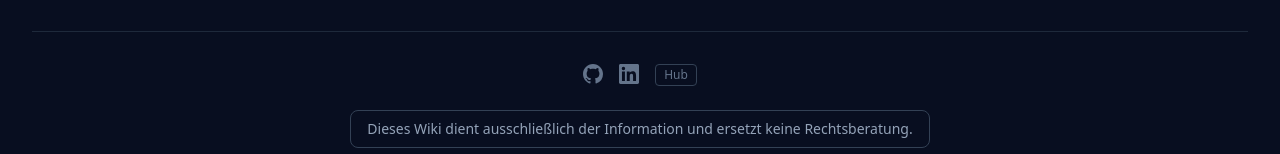
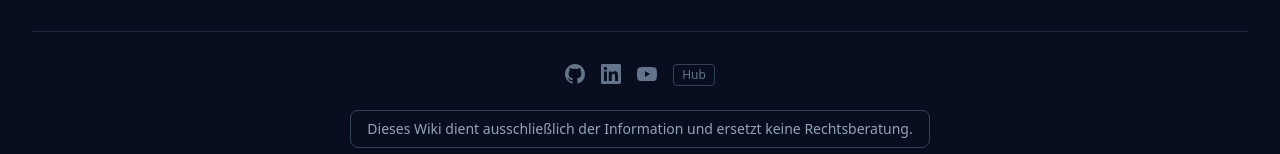
Before and after one commit to AI-Engineerings-at/wiki, a Next.js app: page / in a window 1280 px wide. Shown: the part 5187-5341 px from the top of the page. Built offline with nearby package versions, Linux system fonts and the light colour scheme.

Commit message:
feat(footer): add YouTube icon to SiteFooter (Welle-49-A)
Closes Wiki -> YouTube cross-link gap per
brand-v2/02-cross-linking-matrix.md. Adds inline YouTube SVG icon
between LinkedIn and Hub badge in footer social row. Bilingual-safe
(no text strings).

```diff
--- a/components/SiteFooter.tsx
+++ b/components/SiteFooter.tsx
@@ -129,6 +129,9 @@
             <a href="https://www.linkedin.com/in/joerg-fuchs-ai" target="_blank" rel="noopener noreferrer" className="hover:text-[#31F1A8] transition-colors" title="LinkedIn">
               <svg className="w-5 h-5" fill="currentColor" viewBox="0 0 24 24"><path d="M20.447 20.452h-3.554v-5.569c0-1.328-.027-3.037-1.852-3.037-1.853 0-2.136 1.445-2.136 2.939v5.667H9.351V9h3.414v1.561h.046c.477-.9 1.637-1.85 3.37-1.85 3.601 0 4.267 2.37 4.267 5.455v6.286zM5.337 7.433a2.062 2.062 0 01-2.063-2.065 2.064 2.064 0 112.063 2.065zm1.782 13.019H3.555V9h3.564v11.452zM22.225 0H1.771C.792 0 0 .774 0 1.729v20.542C0 23.227.792 24 1.771 24h20.451C23.2 24 24 23.227 24 22.271V1.729C24 .774 23.2 0 22.222 0h.003z"/></svg>
             </a>
+            <a href="https://www.youtube.com/@AI-Engineering-at" target="_blank" rel="noopener noreferrer" className="hover:text-[#31F1A8] transition-colors" title="YouTube">
+              <svg className="w-5 h-5" fill="currentColor" viewBox="0 0 24 24"><path d="M23.498 6.186a3.016 3.016 0 0 0-2.122-2.136C19.505 3.545 12 3.545 12 3.545s-7.505 0-9.377.505A3.017 3.017 0 0 0 .502 6.186C0 8.07 0 12 0 12s0 3.93.502 5.814a3.016 3.016 0 0 0 2.122 2.136c1.871.505 9.376.505 9.376.505s7.505 0 9.377-.505a3.015 3.015 0 0 0 2.122-2.136C24 15.93 24 12 24 12s0-3.93-.502-5.814zM9.545 15.568V8.432L15.818 12l-6.273 3.568z"/></svg>
+            </a>
             <a href="https://hub.ai-engineering.at" target="_blank" rel="noopener noreferrer" className="hover:text-[#31F1A8] transition-colors text-xs border border-slate-700 rounded px-2 py-0.5">
               Hub
             </a>
```
